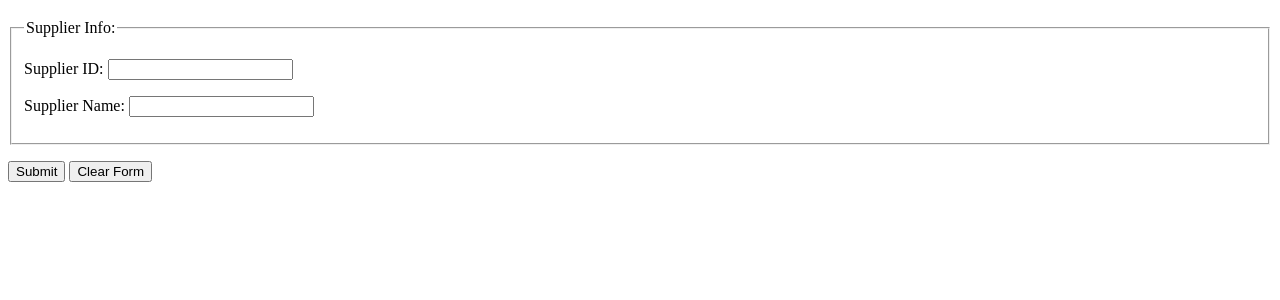
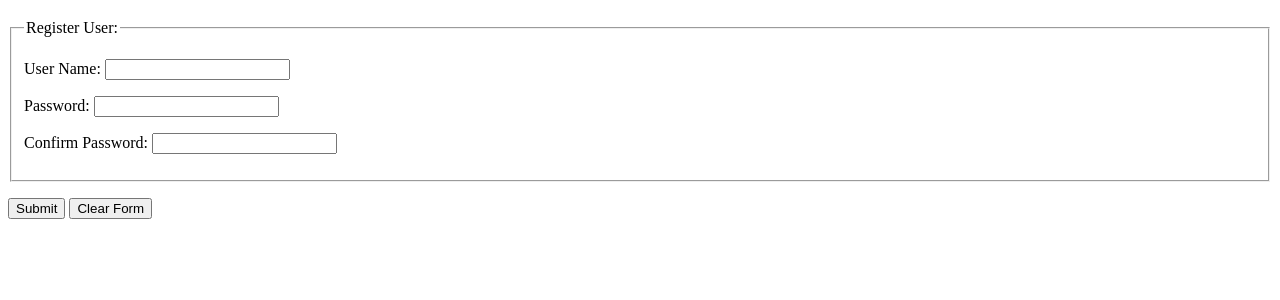
Before and after one commit to kelliulep/cs340_hw_db, a PHP site: page /LoginInfo.php in a window 1280 px wide. Shown: the part 80-380 px from the top of the page. Run offline with PHP 8.4, Linux system fonts and the light colour scheme; data that the repository does not hold is empty.

Commit message:
Fixing stuff

```diff
--- a/LoginInfo.php
+++ b/LoginInfo.php
@@ -1,21 +1,23 @@
-<!DOCTYPE html>
-<?php session_start(); ?>
-<html>
-	<head>
-		<script type = "text/javascript"  src = "verifyInput.js" > </script>
-		<link rel="stylesheet" href="style.css">
-		<?php include 'connectvars.php'; ?>
-	</head>
-<body>
-
-
 <?php
+	session_start();
 
 	include 'connectvars.php';
 	$conn = mysqli_connect(DB_HOST, DB_USER, DB_PASSWORD, DB_NAME);
 	if (!$conn) {
 		die('Could not connect: ' . mysql_error());
 	}
+?>
+
+<!DOCTYPE html>
+<html>
+	<head>
+		<script type = "text/javascript"  src = "verifyInput.js" > </script>
+		<link rel="stylesheet" href="style.css">
+	</head>
+<body>
+
+
+<?php
 
 	include 'header.php';
 
@@ -41,28 +43,6 @@
 		}
 	}
 
-	if ($_SERVER["REQUEST_METHOD"] == "LOGIN") {
-		// Escape user inputs for security
-		$UserID = mysqli_real_escape_string($conn, $_POST['UserID']);
-		$password = mysqli_real_escape_string($conn, $_POST['password']);
-				// See if sid is already in the table
-		$queryIn = "SELECT * FROM Users where UserID='$UserID' and password='$password'";
-		$resultIn = mysqli_query($conn, $queryIn);
-		if (mysqli_num_rows($resultIn)> 0) {
-			$_SESSION[Login] = TRUE;
-			$_SESSION[UserID] = $UserID;
-			$msg ="Found User Attempting login.<p>";
-			//return True;
-		} else {
-			$_SESSION[Login] = False;
-			$_SESSION[UserID] = "None";
-			$msg =  "<h2>Can't Add to Table</h2> There is already a supplier with sid $UserID<p>";
-			//return False;
-		}
-	}
-
-	mysqli_close($conn);
-
 ?>
 
 <section>
@@ -70,13 +50,17 @@
 
 <form method="post" id="addForm">
 	<fieldset>
-		<legend>Supplier Info:</legend>
+		<legend>Register User:</legend>
 		<p>
-			<label for="UserID">Supplier ID:</label>
+			<label for="UserID">User Name:</label>
 			<input type="text" class="required" name="UserID" id="UserID" title="sid should be numeric">
 		</p>
 		<p>
-			<label for="password">Supplier Name:</label>
+			<label for="password">Password:</label>
+			<input type="text" class="required" name="password" id="password">
+		</p>
+		<p>
+			<label for="password">Confirm Password:</label>
 			<input type="text" class="required" name="password" id="password">
 		</p>
 	</fieldset>
--- a/header.php
+++ b/header.php
@@ -1,4 +1,3 @@
-
 <header>
 
     <div class="header">
@@ -10,37 +9,10 @@
         <div class="header-right">
             <a href='UserAccount.php' class="right"> Account </a>
             <a href='Favorites.php' class="right"> Favorites </a>
-            <a onclick="loginfunc()" class="right"> Login </a>
+            <a href='Login.php' class="right"> Login </a>
             <!-- <div class='hide'>
                 <a href='AdminAccount.php' style='display:none;'> AdminAccount </a>
             </div> -->
-
-        </div>
-    </div>
-    <h2> <?php echo $msg; ?> </h2>
-
-    <!-- The Modal -->
-    <div id="myModal" class="modal">
-
-        <!-- Modal content -->
-        <div class="modal-content">
-            <span class="close">&times;</span>
-            <h2> <?php echo $msg; ?> </h2>
-
-            <form method="login" id="addForm">
-	            <fieldset>
-                <label for="UserID" style="color:white;"><b>Username</b></label>
-                <input type="text" placeholder="Enter Username" name="UserID" required>
-
-                <label for="password" style="color:white;"><b>Password</b></label>
-                <input type="password" placeholder="Enter Password" name="password" required>
-                </fieldset>
-
-                <p>
-                <input type = "submit"  value = "Submit" />
-                <input type = "reset"  value = "Clear Form" />
-                </p>
-            </form>
 
         </div>
     </div>
@@ -61,21 +33,6 @@
                 modal.style.display = "none";
             }
         }
-
-        var span = document.getElementsByClassName("close")[0];
-        // When the user clicks on <span> (x), close the modal
-        span.onclick = function() {
-            var modal = document.getElementById("myModal");
-            modal.style.display = "none";
-        }
-
-        // When the user clicks anywhere outside of the modal, close it
-        window.onclick = function(event) {
-            var modal = document.getElementById("myModal");
-            if (event.target == modal) {
-                modal.style.display = "none";
-            }
-        }
     </script>
 
 </header>
```
